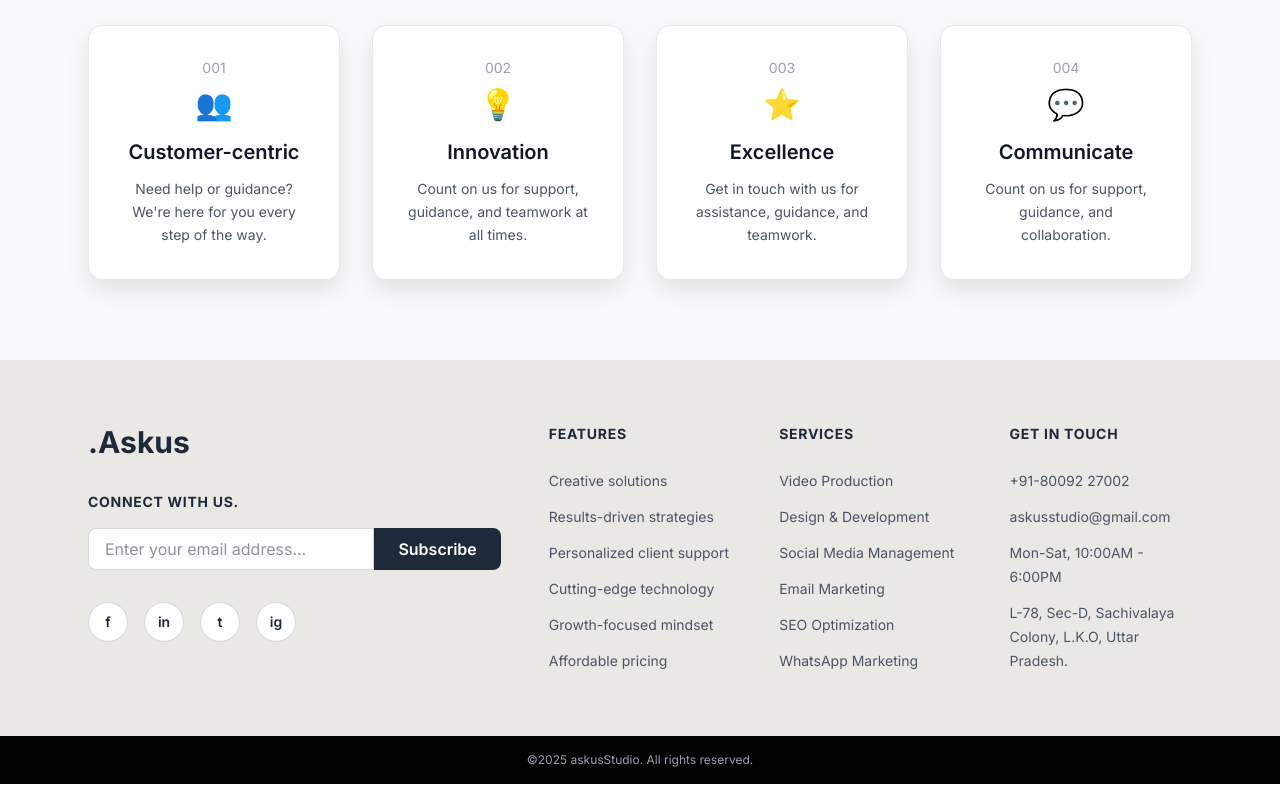
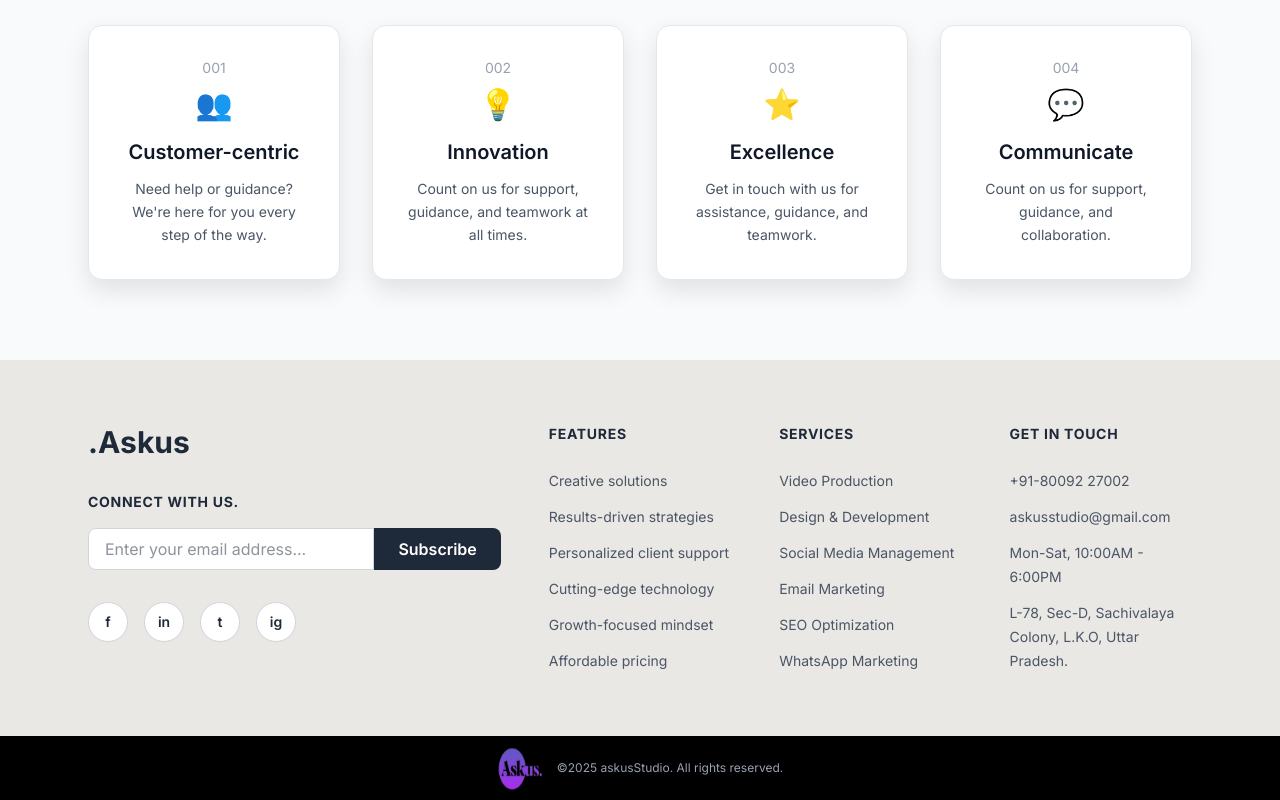
Before and after one commit to DivyanshTiwari20/askus-site, a Next.js app: page / in a window 1280 px wide. Shown: the part 2278-3078 px from the top of the page. Built offline with nearby package versions, Linux system fonts and the light colour scheme.

Commit message:
adding logo | updated card num

```diff
--- a/src/app/layout.tsx
+++ b/src/app/layout.tsx
@@ -1,11 +1,14 @@
 import type { Metadata } from "next";
 import "./globals.css";
-import CursorAura from "@/components/CursorAura"; // Make sure this path is correct
+import CursorAura from "@/components/CursorAura";
 import { Analytics } from "@vercel/analytics/next";
 
 export const metadata: Metadata = {
-  title: "Askus",
-  description: "Generated by create next app",
+  title: "Askus | Think Digital. Think Bold.",
+  description: "Think Digital. Think Bold.",
+  icons: {
+    icon: "/favicon.ico", // This will correctly use the favicon from the public folder
+  },
 };
 
 export default function RootLayout({
@@ -15,15 +18,8 @@ export default function RootLayout({
 }>) {
   return (
     <html lang="en">
-      {/* The 'overflow-x-hidden' class is added here.
-        This is the key change that prevents horizontal scrolling across your entire site
-        by hiding any content that overflows the viewport's width.
-      */}
       <body className="overflow-x-hidden">
-        {/* This component provides the logic and the div for the effect */}
         <CursorAura />
-
-        {/* The rest of your app's pages will be rendered here */}
         {children}
         <Analytics />
       </body>
--- a/src/components/ImageGrid.tsx
+++ b/src/components/ImageGrid.tsx
@@ -4,20 +4,20 @@ import { useRef, useEffect } from "react";
 
 const cards = [
   {
-    title: "•1,900+",
-    description: "• Startup ready to connect",
+    title: "•1,500+",
+    description: "• Content pieces shot & delivered",
     icon: "🚀",
     color: "from-purple-500 to-pink-500"
   },
   {
-    title: "•1.8K+",
-    description: "• Happy global users",
-    icon: "👥",
+    title: "•500K+",
+    description: "• Organic reach generated for clients",
+    icon: "📈", // Changed to a chart/growth icon for better representation
     color: "from-blue-500 to-cyan-500"
   },
   {
-    title: "•4.90+",
-    description: "• 10k+ rating",
+    title: "•50+",
+    description: "• Brands trusting us with their contentg",
     icon: "⭐",
     color: "from-amber-500 to-orange-500"
   },
--- a/src/sections/Footer.tsx
+++ b/src/sections/Footer.tsx
@@ -200,7 +200,13 @@ const Footer: React.FC = () => {
 
       {/* Bottom Bar */}
       <div className="bg-black text-white">
-        <div className="max-w-6xl mx-auto px-6 py-4 text-center">
+        <div className="max-w-6xl mx-auto px-6 py-2 flex flex-row items-center justify-center gap-3">
+          <img
+            src="/logoo.png"
+            alt="Askus Studio Logo"
+            className="h-12  w-auto m-0 p-0"
+            style={{ objectFit: "contain", margin: 0, padding: 0 }}
+          />
           <p className="text-xs text-gray-400">©2025 askusStudio. All rights reserved.</p>
         </div>
       </div>
```
Also changed, not shown: public/logoo.png (added), 1 other file (tests, documents, lock files or other folders).
